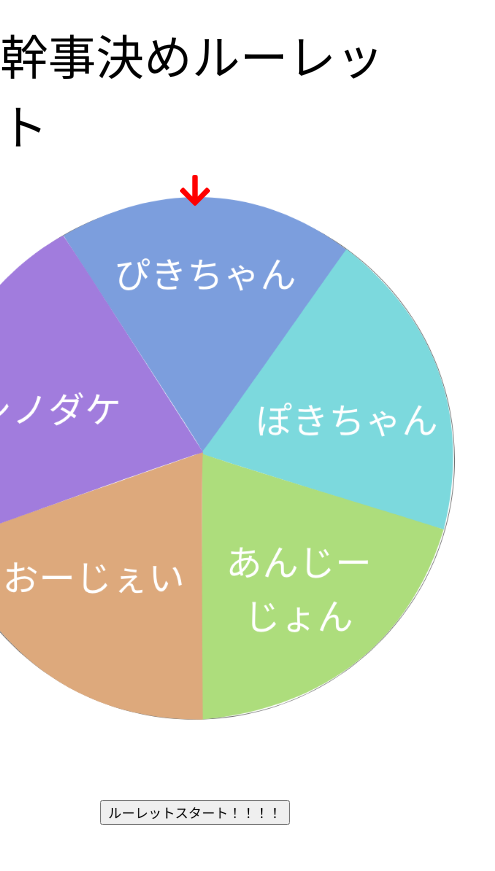
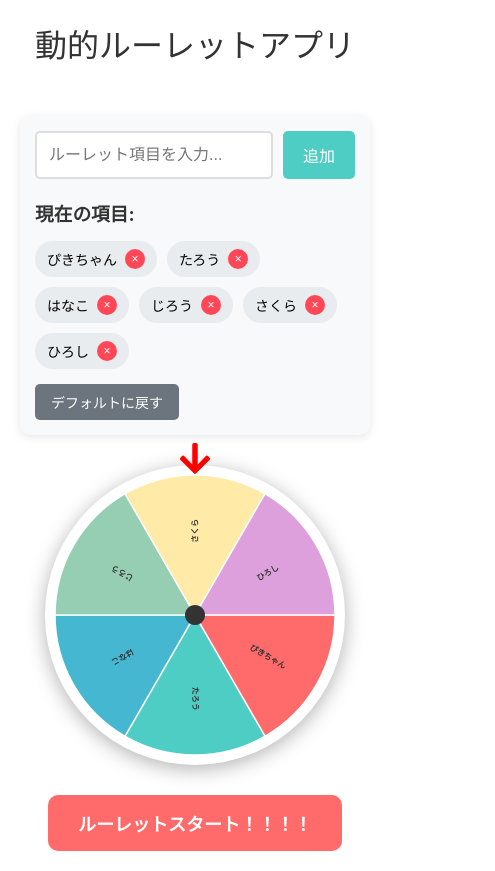
Before and after one commit to kspace-trk/roulette, a Nuxt app: page / in a window 390 px wide. Shown: the whole page, 495 px wide, since content can reach past the window. Before the commit the page ends 844 px from the top, so only its background shows below. Built offline with nearby package versions, Linux system fonts and the light colour scheme.

Commit message:
feat: 入力値を動的に設定できるようにする

```diff
--- a/pages/index.vue
+++ b/pages/index.vue
@@ -1,78 +1,394 @@
 <script setup lang="ts">
-import { ref } from 'vue'
-// Nuxt3 Composition API
+import { ref, onMounted, nextTick } from 'vue'
+
+// リアクティブな状態管理
 const rotate = ref(false)
 const result = ref(false)
+const selectedItem = ref('')
+const inputText = ref('')
+const rouletteItems = ref<string[]>([])
+const canvasRef = ref<HTMLCanvasElement>()
+const hasCustomRoulette = ref(false)
 
+// デフォルトのルーレット項目
+const defaultItems = ['ぴきちゃん', 'たろう', 'はなこ', 'じろう', 'さくら', 'ひろし']
+
+onMounted(() => {
+  // 初期状態でデフォルトのルーレットを描画
+  rouletteItems.value = [...defaultItems]
+  drawRoulette()
+})
+
+// ルーレット項目を追加
+const addItem = () => {
+  if (inputText.value.trim()) {
+    rouletteItems.value.push(inputText.value.trim())
+    inputText.value = ''
+    hasCustomRoulette.value = true
+    drawRoulette()
+  }
+}
+
+// 項目を削除
+const removeItem = (index: number) => {
+  rouletteItems.value.splice(index, 1)
+  if (rouletteItems.value.length === 0) {
+    hasCustomRoulette.value = false
+  }
+  drawRoulette()
+}
+
+// ルーレットをリセット
+const resetRoulette = () => {
+  rouletteItems.value = [...defaultItems]
+  hasCustomRoulette.value = false
+  drawRoulette()
+}
+
+// Canvasでルーレット盤を描画
+const drawRoulette = async () => {
+  await nextTick()
+  if (!canvasRef.value || rouletteItems.value.length === 0) return
+
+  const canvas = canvasRef.value
+  const ctx = canvas.getContext('2d')
+  if (!ctx) return
+
+  const centerX = canvas.width / 2
+  const centerY = canvas.height / 2
+  const radius = Math.min(centerX, centerY) - 20
+
+  // キャンバスをクリア
+  ctx.clearRect(0, 0, canvas.width, canvas.height)
+
+  const angleStep = (2 * Math.PI) / rouletteItems.value.length
+  const colors = [
+    '#FF6B6B', '#4ECDC4', '#45B7D1', '#96CEB4', '#FFEAA7',
+    '#DDA0DD', '#FFB347', '#87CEEB', '#F0E68C', '#FFB6C1'
+  ]
+
+  // セクションを描画
+  rouletteItems.value.forEach((item, index) => {
+    const startAngle = index * angleStep
+    const endAngle = (index + 1) * angleStep
+
+    // セクションの背景
+    ctx.beginPath()
+    ctx.moveTo(centerX, centerY)
+    ctx.arc(centerX, centerY, radius, startAngle, endAngle)
+    ctx.closePath()
+    ctx.fillStyle = colors[index % colors.length]
+    ctx.fill()
+    ctx.strokeStyle = '#fff'
+    ctx.lineWidth = 3
+    ctx.stroke()
+
+    // テキストを描画
+    ctx.save()
+    ctx.translate(centerX, centerY)
+    ctx.rotate(startAngle + angleStep / 2)
+    ctx.textAlign = 'center'
+    ctx.fillStyle = '#333'
+    ctx.font = 'bold 16px Arial'
+
+    // テキストの長さに応じてフォントサイズを調整
+    const textWidth = ctx.measureText(item).width
+    if (textWidth > radius * 0.8) {
+      ctx.font = 'bold 12px Arial'
+    }
+
+    ctx.fillText(item, radius * 0.6, 5)
+    ctx.restore()
+  })
+
+  // 中央の円
+  ctx.beginPath()
+  ctx.arc(centerX, centerY, 20, 0, 2 * Math.PI)
+  ctx.fillStyle = '#333'
+  ctx.fill()
+}
+
+// ルーレット開始
 const start = () => {
+  if (rouletteItems.value.length === 0) return
+
   rotate.value = true
-  setTimeout(stop, 1500)
+  result.value = false
+
+  // ランダムに項目を選択
+  const randomIndex = Math.floor(Math.random() * rouletteItems.value.length)
+  selectedItem.value = rouletteItems.value[randomIndex]
+
+  setTimeout(stop, 2000)
 }
 
 const stop = () => {
   rotate.value = false
   result.value = true
 }
+
+// Enterキーで項目追加
+const handleKeyPress = (event: KeyboardEvent) => {
+  if (event.key === 'Enter') {
+    addItem()
+  }
+}
 </script>
 
 <template>
   <div class="container">
-    <div class="title">幹事決めルーレット</div>
+    <div class="title">動的ルーレットアプリ</div>
+
+    <!-- 項目入力フォーム -->
+    <div class="input-section">
+      <div class="input-group">
+        <input
+          v-model="inputText"
+          @keypress="handleKeyPress"
+          type="text"
+          placeholder="ルーレット項目を入力..."
+          class="item-input"
+        >
+        <button @click="addItem" class="add-btn">追加</button>
+      </div>
+
+      <!-- 現在の項目リスト -->
+      <div class="items-list" v-if="rouletteItems.length > 0">
+        <h3>現在の項目:</h3>
+        <div class="items-grid">
+          <div
+            v-for="(item, index) in rouletteItems"
+            :key="index"
+            class="item-tag"
+          >
+            <span>{{ item }}</span>
+            <button @click="removeItem(index)" class="remove-btn">×</button>
+          </div>
+        </div>
+        <button @click="resetRoulette" class="reset-btn">デフォルトに戻す</button>
+      </div>
+    </div>
+
+    <!-- ルーレット -->
     <div class="circle">
       <div class="point">
         <svg xmlns="http://www.w3.org/2000/svg" width="65.142" height="66.835" viewBox="0 0 65.142 66.835">
           <path id="Icon_awesome-arrow-down" data-name="Icon awesome-arrow-down" d="M61.176,30.667l3.312,3.312a3.565,3.565,0,0,1,0,5.057l-28.983,29a3.565,3.565,0,0,1-5.057,0l-29-29a3.565,3.565,0,0,1,0-5.057L4.76,30.667a3.584,3.584,0,0,1,5.116.06L27,48.7V5.83a3.571,3.571,0,0,1,3.58-3.58h4.773a3.571,3.571,0,0,1,3.58,3.58V48.7L56.06,30.726a3.558,3.558,0,0,1,5.116-.06Z" transform="translate(-0.397 -2.25)"/>
         </svg>
       </div>
-      <img :class="{rotate: rotate}" src="/img/circle.png" alt="">
+      <canvas
+        ref="canvasRef"
+        :class="{rotate: rotate}"
+        width="600"
+        height="600"
+        class="roulette-canvas"
+      ></canvas>
     </div>
-    <div class="result" v-if="result" >🎉🎉🎉ぴきちゃん🎉🎉🎉</div>
-    <button @click="start()">ルーレットスタート！！！！</button>
+
+    <!-- 結果表示 -->
+    <div class="result" v-if="result">
+      🎉🎉🎉 {{ selectedItem }} 🎉🎉🎉
+    </div>
+
+    <!-- スタートボタン -->
+    <button
+      @click="start()"
+      :disabled="rouletteItems.length === 0"
+      class="start-btn"
+    >
+      ルーレットスタート！！！！
+    </button>
   </div>
 </template>
 
 <style scoped>
 .container {
   width: 100%;
-  height: 100vh;
+  min-height: 100vh;
   display: flex;
   flex-direction: column;
   align-items: center;
-  justify-content: space-around;
+  justify-content: flex-start;
+  padding: 20px;
+  gap: 30px;
 }
+
 .title {
-  font-size: 3rem;
+  font-size: 2.5rem;
+  color: #333;
+  margin-bottom: 20px;
 }
+
+.input-section {
+  width: 100%;
+  max-width: 600px;
+  background: #f8f9fa;
+  padding: 20px;
+  border-radius: 10px;
+  box-shadow: 0 2px 10px rgba(0,0,0,0.1);
+}
+
+.input-group {
+  display: flex;
+  gap: 10px;
+  margin-bottom: 20px;
+}
+
+.item-input {
+  flex: 1;
+  padding: 12px;
+  border: 2px solid #ddd;
+  border-radius: 5px;
+  font-size: 16px;
+}
+
+.item-input:focus {
+  outline: none;
+  border-color: #4ECDC4;
+}
+
+.add-btn {
+  padding: 12px 20px;
+  background: #4ECDC4;
+  color: white;
+  border: none;
+  border-radius: 5px;
+  cursor: pointer;
+  font-size: 16px;
+  transition: background 0.3s;
+}
+
+.add-btn:hover {
+  background: #45B7D1;
+}
+
+.items-list h3 {
+  margin: 0 0 15px 0;
+  color: #333;
+}
+
+.items-grid {
+  display: flex;
+  flex-wrap: wrap;
+  gap: 10px;
+  margin-bottom: 15px;
+}
+
+.item-tag {
+  display: flex;
+  align-items: center;
+  gap: 8px;
+  background: #e9ecef;
+  padding: 8px 12px;
+  border-radius: 20px;
+  font-size: 14px;
+}
+
+.remove-btn {
+  background: #ff4757;
+  color: white;
+  border: none;
+  border-radius: 50%;
+  width: 20px;
+  height: 20px;
+  cursor: pointer;
+  font-size: 12px;
+  display: flex;
+  align-items: center;
+  justify-content: center;
+}
+
+.reset-btn {
+  background: #6c757d;
+  color: white;
+  border: none;
+  padding: 8px 16px;
+  border-radius: 5px;
+  cursor: pointer;
+  font-size: 14px;
+}
+
 .circle {
-  width: 100%;
   display: flex;
   justify-content: center;
   position: relative;
 }
+
 .point {
   position: absolute;
   top: -40px;
+  z-index: 10;
 }
+
 .point svg {
   width: 30px;
 }
+
 path {
   fill: red;
 }
-.circle img {
+
+.roulette-canvas {
   max-width: 600px;
+  border-radius: 50%;
+  box-shadow: 0 4px 20px rgba(0,0,0,0.3);
 }
-button {
+
+.start-btn {
+  padding: 15px 30px;
+  background: #FF6B6B;
+  color: white;
+  border: none;
+  border-radius: 10px;
+  font-size: 18px;
+  font-weight: bold;
   cursor: pointer;
+  transition: all 0.3s;
 }
+
+.start-btn:hover:not(:disabled) {
+  background: #ff5252;
+  transform: scale(1.05);
+}
+
+.start-btn:disabled {
+  background: #ccc;
+  cursor: not-allowed;
+  transform: none;
+}
+
 .rotate {
-  animation:3s linear infinite rotation;
+  animation: 3s linear infinite rotation;
 }
-@keyframes rotation{
-  0%{ transform:rotateY(0);}
-  100%{ transform:rotateY(3600deg); }
+
+@keyframes rotation {
+  0% { transform: rotateY(0); }
+  100% { transform: rotateY(3600deg); }
 }
+
 .result {
-  font-size: 4rem;
+  font-size: 3rem;
+  color: #FF6B6B;
+  text-align: center;
+  font-weight: bold;
+  text-shadow: 2px 2px 4px rgba(0,0,0,0.1);
+}
+
+@media (max-width: 768px) {
+  .title {
+    font-size: 2rem;
+  }
+
+  .roulette-canvas {
+    max-width: 300px;
+  }
+
+  .result {
+    font-size: 2rem;
+  }
+
+  .input-section {
+    padding: 15px;
+  }
 }
 </style>
```
